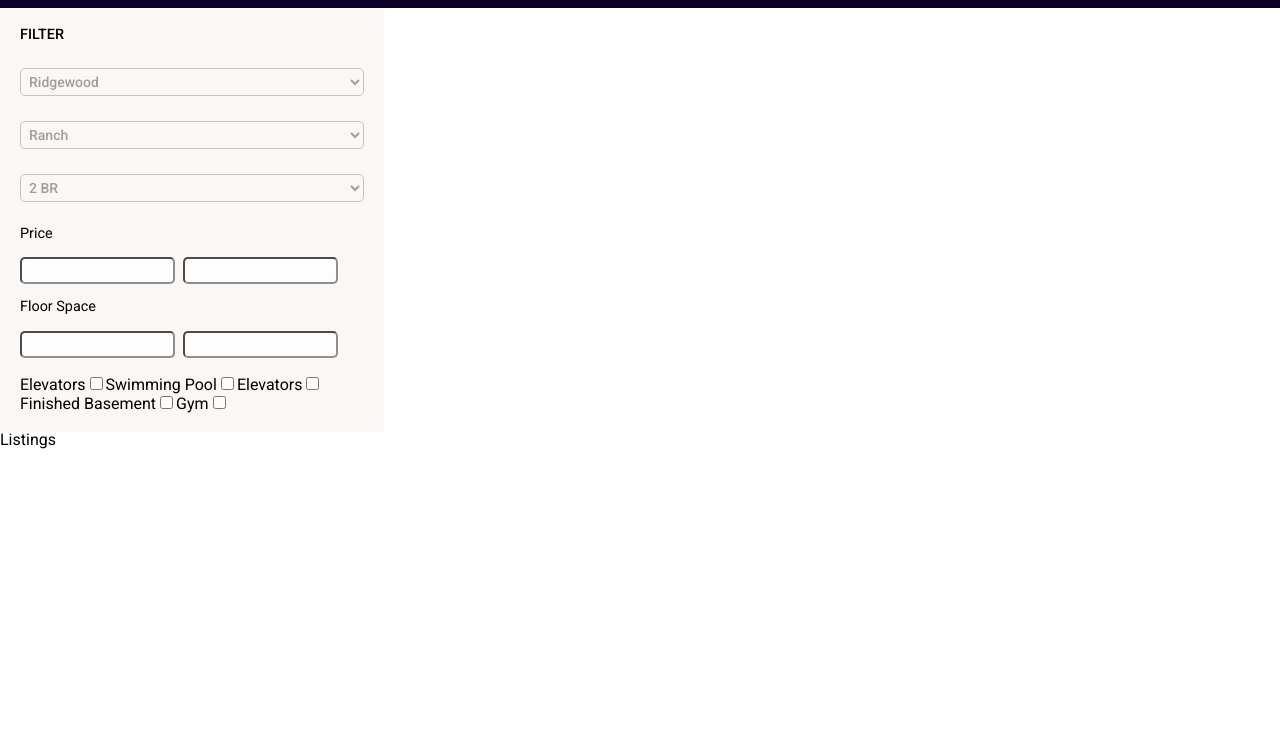
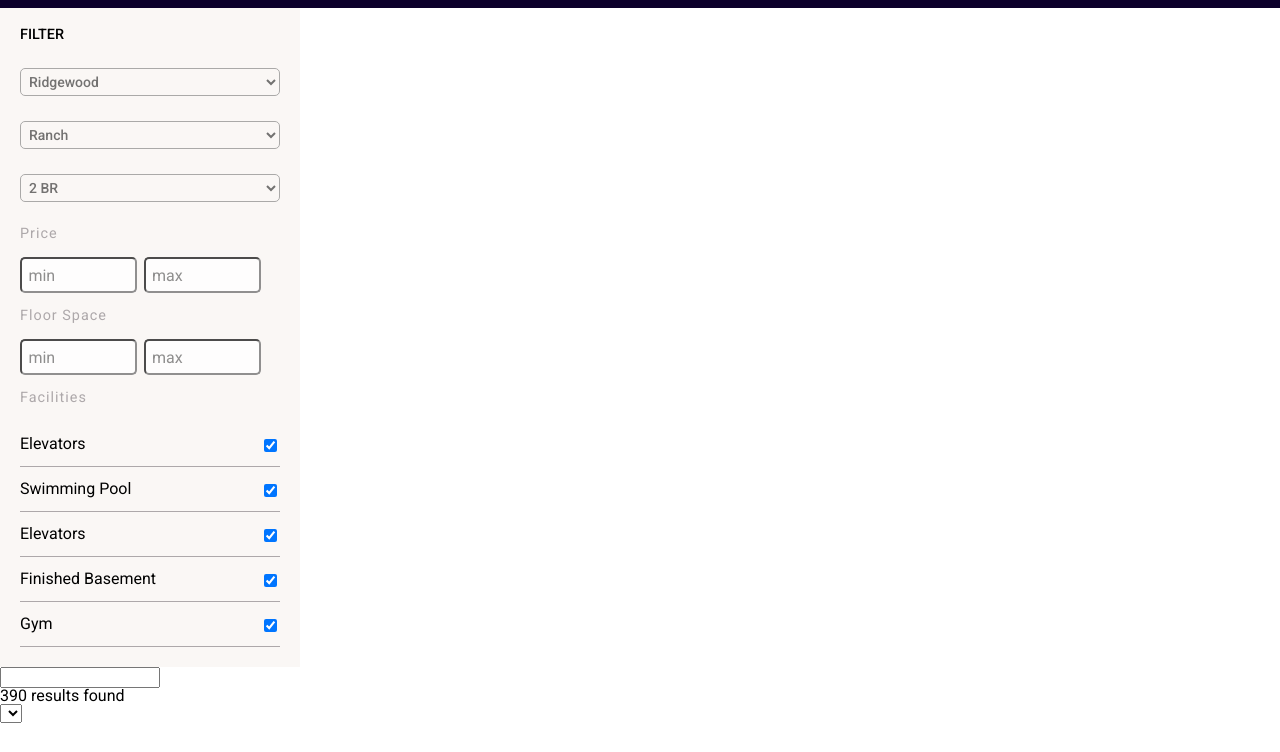
Before and after one commit to ethanbeauregard/Real-Estate-App, a React app: page / in a window 1280 px wide. Shown: the part 48-800 px from the top of the page. Built offline with nearby package versions, Linux system fonts and the light colour scheme.

Commit message:
added couple of features in the filter section

```diff
--- a/assets/js/realEstate/Filter.js
+++ b/assets/js/realEstate/Filter.js
@@ -23,34 +23,35 @@ export default class Filter extends Component {
      </select>
      <div className="filters price">
       <span className="title">Price</span>
-      <input type="text" name="min-price" className="min-price" />
-      <input type="text" name="max-price" className="max-price" />
+      <input type="text" name="min-price" className="min-price" placeholder="min" />
+      <input type="text" name="max-price" className="max-price" placeholder="max" />
      </div>
      <div className="filters floor-space">
       <span className="title">Floor Space</span>
-      <input type="text" name="min-floor-space" className="min-floor-space" />
-      <input type="text" name="max-floor-space" className="max-floor-space" />
+      <input type="text" name="min-floor-space" className="min-floor-space" placeholder="min" />
+      <input type="text" name="max-floor-space" className="max-floor-space" placeholder="max" />
      </div>
      <div className="filters extras">
+       <span className="title">Facilities</span>
       <label for="extras">
        <span>Elevators</span>
-       <input type="checkbox" value="swimming-pool" name="extras"  />
+       <input type="checkbox" value="swimming-pool" name="extras" checked="checked" />
       </label>
       <label for="extras">
        <span>Swimming Pool</span>
-       <input type="checkbox" value="elevator" name="extras"  />
+       <input type="checkbox" value="elevator" name="extras" checked="checked" />
       </label>
       <label for="extras">
        <span>Elevators</span>
-       <input type="checkbox" value="Elevator" name="extras"  />
+       <input type="checkbox" value="Elevator" name="extras" checked="checked" />
       </label>
       <label for="extras">
        <span>Finished Basement</span>
-       <input type="checkbox" value="finished-basement" name="extras"  />
+       <input type="checkbox" value="finished-basement" name="extras" checked="checked" />
       </label>
       <label for="extras">
        <span>Gym</span>
-       <input type="checkbox" value="gym" name="extras"  />
+       <input type="checkbox" value="gym" name="extras" checked="checked" />
       </label>
      </div>
     </div>
--- a/assets/js/realEstate/Listings.js
+++ b/assets/js/realEstate/Listings.js
@@ -10,7 +10,24 @@ export default class Listings extends Component {
 
   render () {
    return (<section className="listings">
-    Listings
+    <section className="search-area">
+      <input type="text" name="search" />
+    </section>
+    <section className="sortby-area">
+      <div>390 results found</div>
+      <div className="sort-options">
+        <select className="sortby" name="sortby">
+          <options value="price-asc">Highest Price</options>
+          <options value="price-dsc">Lowest Price</options>
+        </select>
+      </div>
+    </section>
+    <section className="listings-results">
+
+    </section>
+    <section className="pagination">
+
+    </section>
    </section>)
   }
 }
--- a/assets/sass/_content-area.scss
+++ b/assets/sass/_content-area.scss
@@ -1,9 +1,11 @@
 #filter {
  background: $grey;
  width: 30%;
+ max-width: 300px;
 
  .inside {
   padding: 20px;
+  max-width: 300px;
  }
 
  h4 {
@@ -20,7 +22,7 @@
   font-weight: 500;
   color: #1b1b1b;
   display: block;
-  opacity: .4;
+  opacity: .6;
   border-radius: 5px;
   margin-bottom: 25px;
   width: 100%;
@@ -32,15 +34,35 @@
   font-size: .9rem;
   display: block;
   margin-bottom: 1rem;
+  color: $darkgrey;
+  letter-spacing: 1px;
  }
 
  input[type="text"] {
   width: 45%;
+  font-size: 1rem;
   margin-right: 2.5%;
   display: inline-block;
   margin-bottom: 1rem;
   border-radius: 5px;
-  padding: 4px;
+  padding: .4rem;
   opacity: .8;
  }
+
+ &.extras {
+  label {
+   display: block;
+   width: 100%;
+   padding: 14px 0;
+   border-bottom: 1px solid $darkgrey;
+
+   input[type="checkbox"] {
+    float: right;
+   }
+  }
+ }
 }
+
+#listings {
+
+}
--- a/public/js/components/realEstate.js
+++ b/public/js/components/realEstate.js
@@ -87,8 +87,8 @@ var Filter = function (_Component) {
               { className: 'title' },
               'Price'
             ),
-            _react2.default.createElement('input', { type: 'text', name: 'min-price', className: 'min-price' }),
-            _react2.default.createElement('input', { type: 'text', name: 'max-price', className: 'max-price' })
+            _react2.default.createElement('input', { type: 'text', name: 'min-price', className: 'min-price', placeholder: 'min' }),
+            _react2.default.createElement('input', { type: 'text', name: 'max-price', className: 'max-price', placeholder: 'max' })
           ),
           _react2.default.createElement(
             'div',
@@ -98,12 +98,17 @@ var Filter = function (_Component) {
               { className: 'title' },
               'Floor Space'
             ),
-            _react2.default.createElement('input', { type: 'text', name: 'min-floor-space', className: 'min-floor-space' }),
-            _react2.default.createElement('input', { type: 'text', name: 'max-floor-space', className: 'max-floor-space' })
+            _react2.default.createElement('input', { type: 'text', name: 'min-floor-space', className: 'min-floor-space', placeholder: 'min' }),
+            _react2.default.createElement('input', { type: 'text', name: 'max-floor-space', className: 'max-floor-space', placeholder: 'max' })
           ),
           _react2.default.createElement(
             'div',
             { className: 'filters extras' },
+            _react2.default.createElement(
+              'span',
+              { className: 'title' },
+              'Facilities'
+            ),
             _react2.default.createElement(
               'label',
               { 'for': 'extras' },
@@ -112,7 +117,7 @@ var Filter = function (_Component) {
                 null,
                 'Elevators'
               ),
-              _react2.default.createElement('input', { type: 'checkbox', value: 'swimming-pool', name: 'extras' })
+              _react2.default.createElement('input', { type: 'checkbox', value: 'swimming-pool', name: 'extras', checked: 'checked' })
             ),
             _react2.default.createElement(
               'label',
@@ -122,7 +127,7 @@ var Filter = function (_Component) {
                 null,
                 'Swimming Pool'
               ),
-              _react2.default.createElement('input', { type: 'checkbox', value: 'elevator', name: 'extras' })
+              _react2.default.createElement('input', { type: 'checkbox', value: 'elevator', name: 'extras', checked: 'checked' })
             ),
             _react2.default.createElement(
               'label',
@@ -132,7 +137,7 @@ var Filter = function (_Component) {
                 null,
                 'Elevators'
               ),
-              _react2.default.createElement('input', { type: 'checkbox', value: 'Elevator', name: 'extras' })
+              _react2.default.createElement('input', { type: 'checkbox', value: 'Elevator', name: 'extras', checked: 'checked' })
             ),
             _react2.default.createElement(
               'label',
@@ -142,7 +147,7 @@ var Filter = function (_Component) {
                 null,
                 'Finished Basement'
               ),
-              _react2.default.createElement('input', { type: 'checkbox', value: 'finished-basement', name: 'extras' })
+              _react2.default.createElement('input', { type: 'checkbox', value: 'finished-basement', name: 'extras', checked: 'checked' })
             ),
             _react2.default.createElement(
               'label',
@@ -152,7 +157,7 @@ var Filter = function (_Component) {
                 null,
                 'Gym'
               ),
-              _react2.default.createElement('input', { type: 'checkbox', value: 'gym', name: 'extras' })
+              _react2.default.createElement('input', { type: 'checkbox', value: 'gym', name: 'extras', checked: 'checked' })
             )
           )
         )
@@ -295,7 +300,40 @@ var Listings = function (_Component) {
       return _react2.default.createElement(
         'section',
         { className: 'listings' },
-        'Listings'
+        _react2.default.createElement(
+          'section',
+          { className: 'search-area' },
+          _react2.default.createElement('input', { type: 'text', name: 'search' })
+        ),
+        _react2.default.createElement(
+          'section',
+          { className: 'sortby-area' },
+          _react2.default.createElement(
+            'div',
+            null,
+            '390 results found'
+          ),
+          _react2.default.createElement(
+            'div',
+            { className: 'sort-options' },
+            _react2.default.createElement(
+              'select',
+              { className: 'sortby', name: 'sortby' },
+              _react2.default.createElement(
+                'options',
+                { value: 'price-asc' },
+                'Highest Price'
+              ),
+              _react2.default.createElement(
+                'options',
+                { value: 'price-dsc' },
+                'Lowest Price'
+              )
+            )
+          )
+        ),
+        _react2.default.createElement('section', { className: 'listings-results' }),
+        _react2.default.createElement('section', { className: 'pagination' })
       );
     }
   }]);
```
Also changed, not shown: public/css/main.css.
